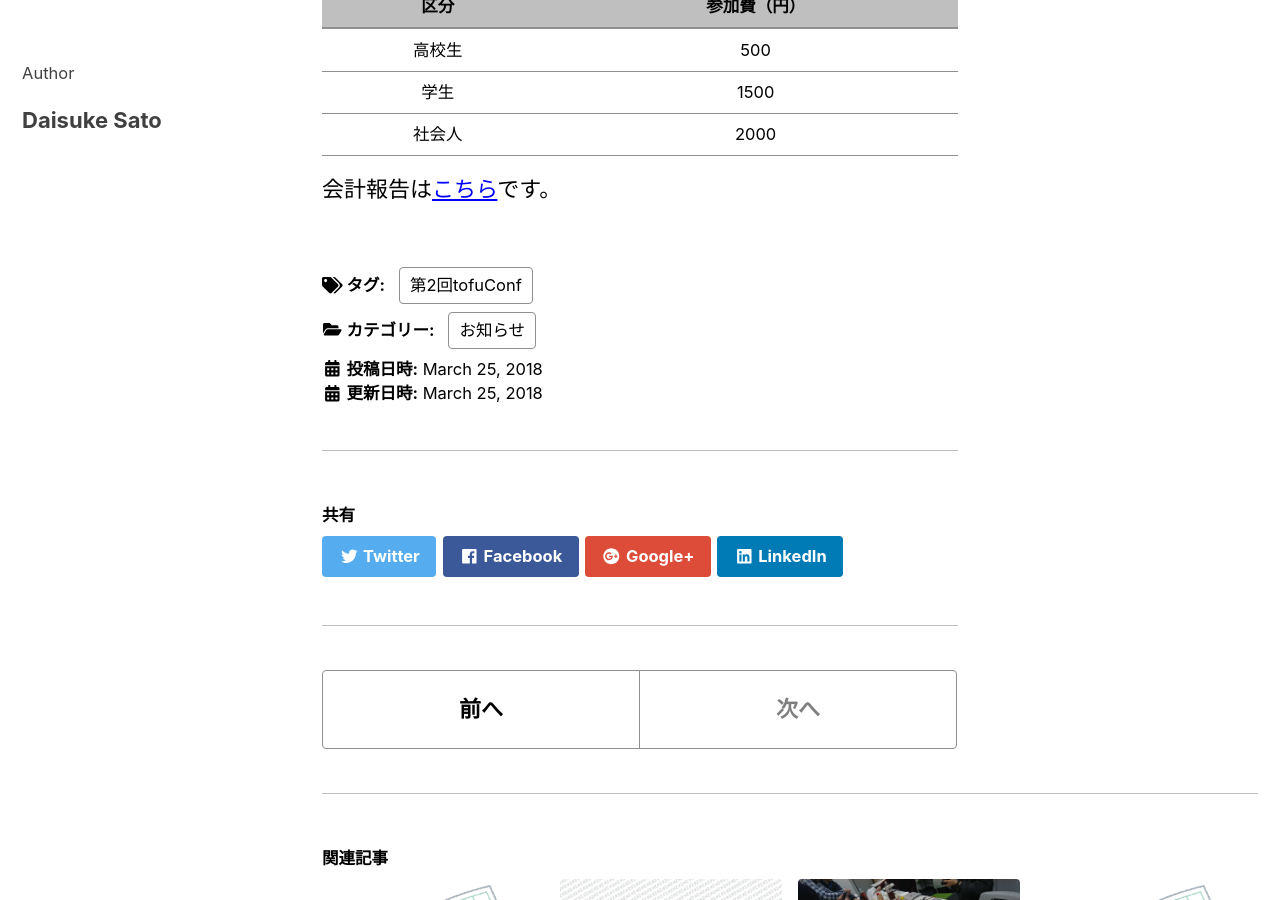
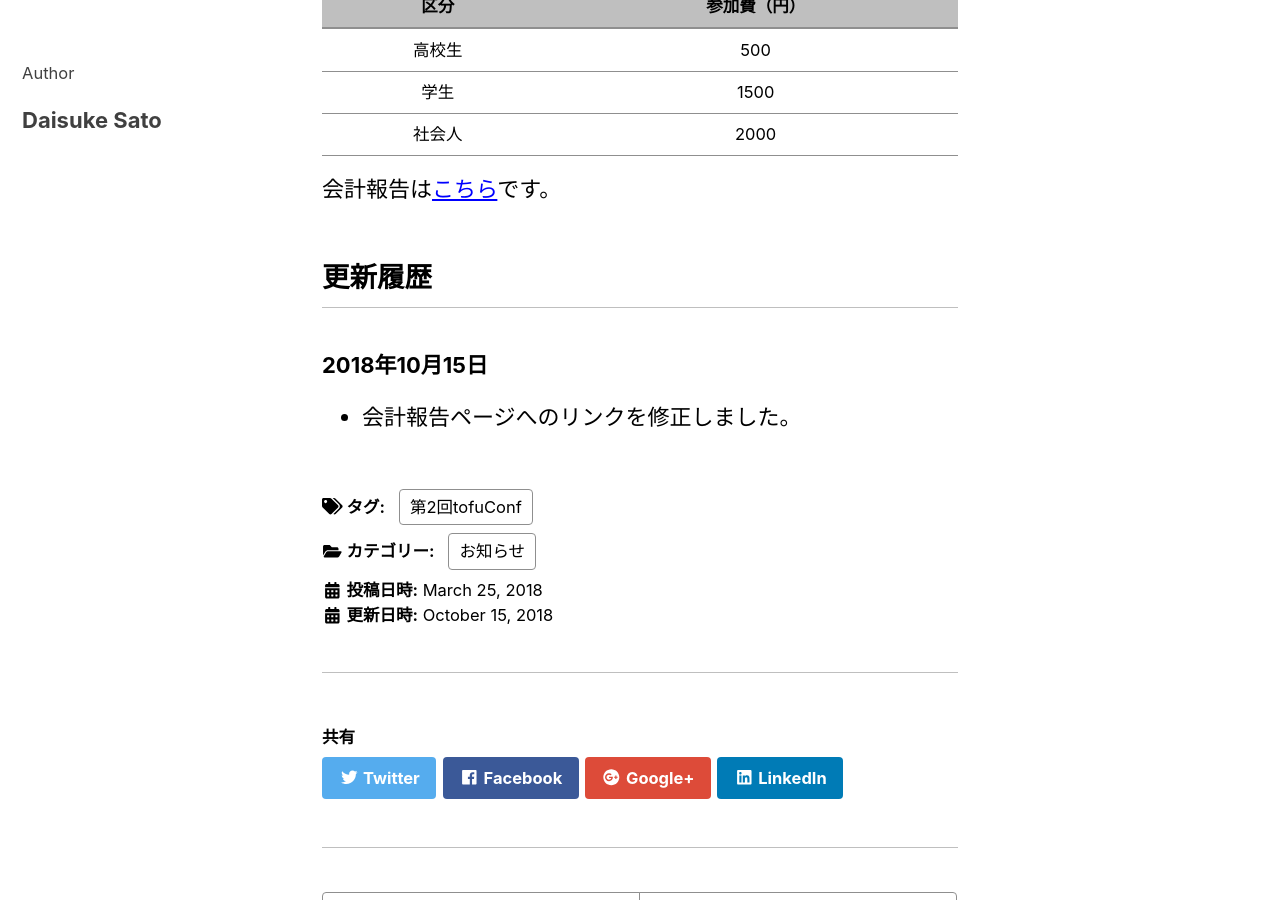
Before and after one commit to tofuconf/tofuconf.club, a Jekyll site: the page built from _posts/2018-03-25-we-held-the-2nd-tofuconf.md, in a window 1280 px wide and 900 px high, scrolled down 2794 px. Built offline with Jekyll 4.4.1, drawn with Linux system fonts in a browser that asks for light colours; nearby versions of some CDN libraries; comment, search, counter and statistics services are not loaded.

Commit message:
Fix typo

```diff
--- a/_posts/2018-03-25-we-held-the-2nd-tofuconf.md
+++ b/_posts/2018-03-25-we-held-the-2nd-tofuconf.md
@@ -7,7 +7,7 @@
   - お知らせ
 tags:
   - 第2回tofuConf
-last_modified_at: 2018-03-25T21:25:07+09:00
+last_modified_at: 2018-10-15T1:56:48+09:00
 author: Daisuke Sato
 
 ---
@@ -88,4 +88,10 @@
 | 学生 | 1500 |
 | 社会人 | 2000 |
 
-会計報告は[こちら](/2018-03-25/finantial-report.html)です。
+会計報告は[こちら](/2018-03-25/financial-report.html)です。
+
+## 更新履歴
+
+### 2018年10月15日
+
+* 会計報告ページへのリンクを修正しました。
```
